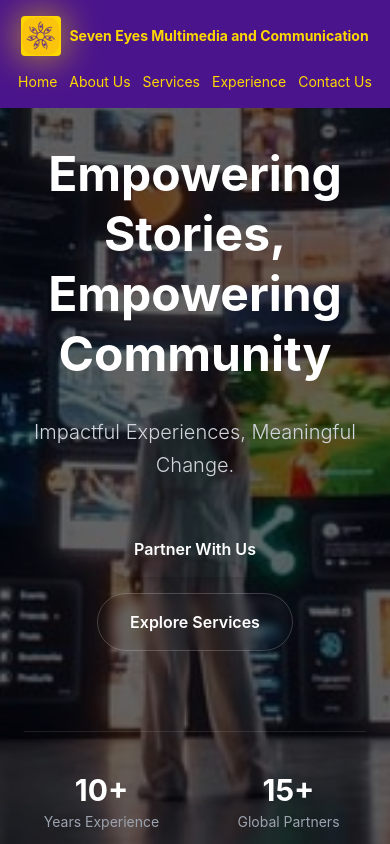
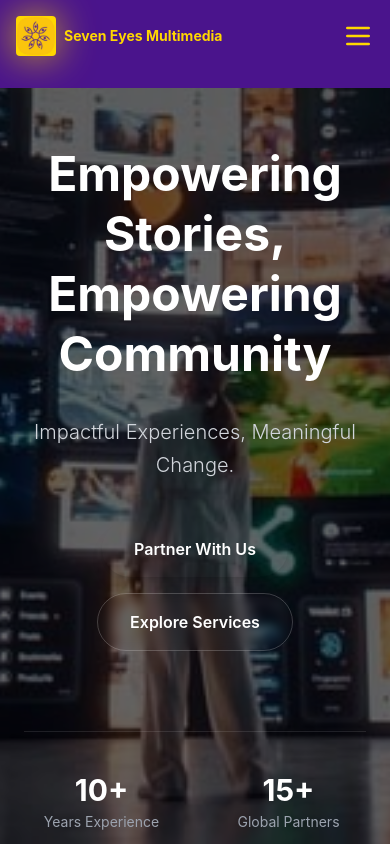
Before and after one commit to Natnael1234/7-eyes, a Next.js app: page / in a window 390 px wide. Shown: the top 844 px of the page. Built offline with nearby package versions, Linux system fonts and the light colour scheme.

Commit message:
Mobile responsive

```diff
--- a/components/Navbar.tsx
+++ b/components/Navbar.tsx
@@ -4,8 +4,10 @@ import React, { useState, useEffect } from 'react'
 import Image from 'next/image'
 import logoImage from '@/app/Images/logo.png'
 
+
 export default function Navbar() {
   const [scrolled, setScrolled] = useState(false)
+  const [isOpen, setIsOpen] = useState(false)
 
   useEffect(() => {
     const handleScroll = () => {
@@ -16,7 +18,9 @@ export default function Navbar() {
   }, [])
 
   return (
-    <nav className={`bg-purple-dark px-4 md:px-6 py-4 flex flex-col md:flex-row items-center justify-between gap-4 fixed w-full top-0 z-50 transition-all duration-300 ${scrolled ? 'shadow-2xl bg-purple-dark/95 backdrop-blur-sm' : ''}`}>
+    <nav className={`bg-purple-dark px-4 md:px-6 py-4 fixed w-full top-0 z-50 transition-all duration-300 ${scrolled || isOpen ? 'shadow-2xl bg-purple-dark/95 backdrop-blur-sm' : ''}`}>
+      <div className="container mx-auto flex flex-col md:flex-row items-center justify-between">
+        <div className="flex items-center justify-between w-full md:w-auto">
           <div className="flex items-center gap-2 md:gap-4">
             <div className="w-10 h-10 md:w-12 md:h-12 bg-yellow-brand flex items-center justify-center rounded flex-shrink-0 hover-lift pulse-glow cursor-pointer overflow-hidden">
               <Image
@@ -29,46 +33,56 @@ export default function Navbar() {
               />
             </div>
             <h1 className="text-yellow-brand text-sm md:text-lg font-bold hover:scale-105 transition-transform cursor-pointer">
-          Seven Eyes Multimedia and Communication
+              Seven Eyes Multimedia
             </h1>
           </div>
-      <div className="flex flex-wrap gap-3 md:gap-6 text-yellow-brand text-sm md:text-base justify-center">
-        <a
-          href="#home"
-          className="relative group hover:text-yellow-300 transition-colors"
+
+          {/* Mobile Menu Button */}
+          <button
+            className="md:hidden text-yellow-brand focus:outline-none"
+            onClick={() => setIsOpen(!isOpen)}
           >
-          Home
-          <span className="absolute bottom-0 left-0 w-0 h-0.5 bg-yellow-brand group-hover:w-full transition-all duration-300"></span>
-        </a>
-        <a
-          href="#about"
-          className="relative group hover:text-yellow-300 transition-colors"
-        >
-          About Us
-          <span className="absolute bottom-0 left-0 w-0 h-0.5 bg-yellow-brand group-hover:w-full transition-all duration-300"></span>
-        </a>
-        <a
-          href="#services"
-          className="relative group hover:text-yellow-300 transition-colors"
-        >
-          Services
-          <span className="absolute bottom-0 left-0 w-0 h-0.5 bg-yellow-brand group-hover:w-full transition-all duration-300"></span>
-        </a>
-        <a
-          href="#experience"
-          className="relative group hover:text-yellow-300 transition-colors"
-        >
-          Experience
-          <span className="absolute bottom-0 left-0 w-0 h-0.5 bg-yellow-brand group-hover:w-full transition-all duration-300"></span>
-        </a>
-        <a
-          href="#contact"
-          className="relative group hover:text-yellow-300 transition-colors"
-        >
-          Contact Us
-          <span className="absolute bottom-0 left-0 w-0 h-0.5 bg-yellow-brand group-hover:w-full transition-all duration-300"></span>
-        </a>
+            <svg className="w-8 h-8" fill="none" stroke="currentColor" viewBox="0 0 24 24">
+              {isOpen ? (
+                <path strokeLinecap="round" strokeLinejoin="round" strokeWidth="2" d="M6 18L18 6M6 6l12 12" />
+              ) : (
+                <path strokeLinecap="round" strokeLinejoin="round" strokeWidth="2" d="M4 6h16M4 12h16M4 18h16" />
+              )}
+            </svg>
+          </button>
+        </div>
+
+        {/* Desktop Menu */}
+        <div className="hidden md:flex flex-wrap gap-6 text-yellow-brand text-base justify-center">
+          <NavLink href="#home">Home</NavLink>
+          <NavLink href="#about">About Us</NavLink>
+          <NavLink href="#services">Services</NavLink>
+          <NavLink href="#experience">Experience</NavLink>
+          <NavLink href="#contact">Contact Us</NavLink>
+        </div>
+
+        {/* Mobile Menu */}
+        <div className={`${isOpen ? 'max-h-96 opacity-100' : 'max-h-0 opacity-0'} md:hidden w-full overflow-hidden transition-all duration-300 ease-in-out flex flex-col items-center gap-4 mt-4`}>
+          <NavLink href="#home" mobile onClick={() => setIsOpen(false)}>Home</NavLink>
+          <NavLink href="#about" mobile onClick={() => setIsOpen(false)}>About Us</NavLink>
+          <NavLink href="#services" mobile onClick={() => setIsOpen(false)}>Services</NavLink>
+          <NavLink href="#experience" mobile onClick={() => setIsOpen(false)}>Experience</NavLink>
+          <NavLink href="#contact" mobile onClick={() => setIsOpen(false)}>Contact Us</NavLink>
+        </div>
       </div>
     </nav>
   )
 }
+
+function NavLink({ href, children, mobile, onClick }: { href: string, children: React.ReactNode, mobile?: boolean, onClick?: () => void }) {
+  return (
+    <a
+      href={href}
+      onClick={onClick}
+      className={`relative group hover:text-yellow-300 transition-colors ${mobile ? 'w-full text-center py-2 text-yellow-brand border-b border-white/10' : ''}`}
+    >
+      {children}
+      {!mobile && <span className="absolute bottom-0 left-0 w-0 h-0.5 bg-yellow-brand group-hover:w-full transition-all duration-300"></span>}
+    </a>
+  )
+}
--- a/components/Services.tsx
+++ b/components/Services.tsx
@@ -99,13 +99,14 @@ export default function Services() {
                     </h2>
                 </div>
 
-                <div className="grid lg:grid-cols-2 gap-8 lg:gap-12 h-[800px] lg:h-[600px]">
+                <div className="grid lg:grid-cols-2 gap-8 lg:gap-12 min-h-[600px] h-auto lg:h-[600px]">
                     {/* Service List */}
                     <div className="flex flex-col justify-between gap-3 h-full pr-2">
                         {services.map((service, index) => (
                             <div
                                 key={service.id}
                                 onMouseEnter={() => setActiveService(index)}
+                                onClick={() => setActiveService(index)}
                                 className={`group p-5 rounded-2xl cursor-pointer transition-all duration-300 border relative overflow-hidden ${activeService === index
                                     ? 'bg-gradient-to-r from-white/10 to-white/5 border-yellow-brand/50 shadow-lg shadow-yellow-brand/5 scale-[1.02]'
                                     : 'bg-white/5 border-white/5 hover:bg-white/10 hover:border-white/10'
```
Lines whose indentation alone changed are shown as unchanged.
